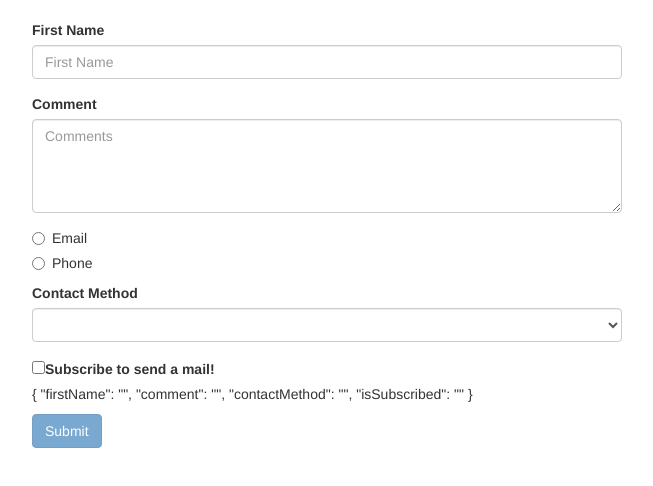
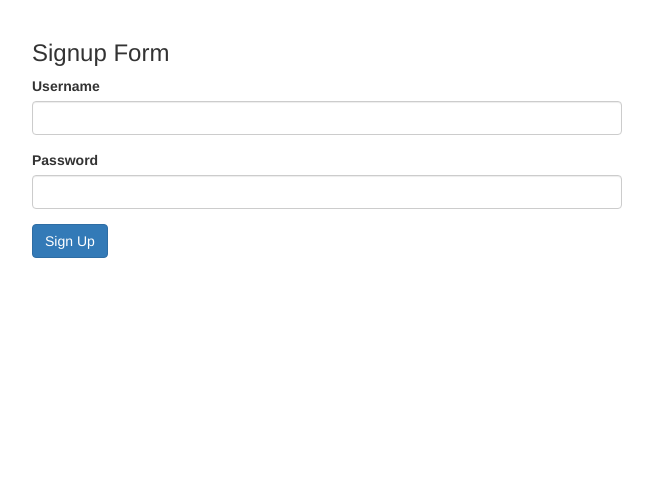
Before and after one commit to Dharanz/Angular, an Angular app in the folder forms-app/: page / in a window 1280 px wide. Shown: the top 486 px of the page, without its empty margins (3-656 px from the left). Built offline with nearby package versions, Linux system fonts and the light colour scheme.

Commit message:
added forms

```diff
--- a/forms-app/src/app/app.component.html
+++ b/forms-app/src/app/app.component.html
@@ -1 +1,16 @@
-<contact-form></contact-form>
+<!-- <div class="col-md-10">
+    <h3>Contact Form</h3>
+    <contact-form></contact-form>
+</div>
+
+<br /><br /><br /><br /><br /><br />
+
+<div class="col-md-7">
+    <h3>Courses Form</h3>
+    <courses-form></courses-form>
+</div> -->
+
+<div class="col-md-6">
+    <h3>Signup Form</h3>
+    <signup-form></signup-form>
+</div>
--- a/forms-app/src/app/contact-form/contact-form.component.html
+++ b/forms-app/src/app/contact-form/contact-form.component.html
@@ -1,4 +1,4 @@
-<div class="col-md-6">
+
   <form #f="ngForm">
       <div class="form-group">
         <label for="firstName">First Name</label>
@@ -64,4 +64,3 @@
     <p>{{ f.value | json }}</p>
       <button class="btn btn-primary" [disabled]="f.invalid">Submit</button>
     </form>
-</div>
--- /dev/null
+++ b/forms-app/src/app/courses-form/courses-form.component.html
@@ -0,0 +1,39 @@
+
+  <form #form="ngForm" (ngSubmit)="submit(form.value)">
+    <div class="form-group">
+      <label for="courses">Courses</label>
+      <input type="text"
+        required
+        minlength="5"
+        ngModel
+        name="courses"
+        #courses="ngModel"
+        class="form-control"
+        id="courses">
+      <div class="alert alert-danger" *ngIf="courses.touched && courses.invalid">
+        <div *ngIf="courses.errors.required">
+          Courses is required!
+        </div>
+        <div *ngIf="courses.errors.minlength">
+          Courses should have minimum of {{ courses.errors.minlength.requiredLength }} char!
+        </div>
+      </div>
+    </div>
+    <div class="form-group">
+        <label for="category">Category</label>
+        <select required id="catogory" ngModel name="category" #category="ngModel" class="form-control">
+          <option value=""></option>
+          <option *ngFor="let category of categories" [value]="category.id">{{ category.name }}</option>
+        </select>
+        <div class="alert alert-danger" *ngIf="category.touched && category.invalid">
+          Category is required!
+        </div>
+    </div>
+    <div>
+        <label>
+          <input type="checkbox" ngModel name="isChecked">30-day money back guarantee!
+        </label>
+    </div>
+   <p> {{ form.value | json }}</p>
+    <button class="btn btn-primary" [disabled]="form.invalid">Create</button>
+  </form>
--- /dev/null
+++ b/forms-app/src/app/courses-form/courses-form.component.ts
@@ -0,0 +1,18 @@
+import { Component } from '@angular/core';
+
+@Component({
+  selector: 'courses-form',
+  templateUrl: './courses-form.component.html',
+  styleUrls: ['./courses-form.component.css']
+})
+export class CoursesFormComponent {
+  categories=[
+    {id:1, name:'Development'},
+    {id:2, name:'Art'},
+    {id:3, name:'Languages'}
+  ];
+
+  submit(courses){
+    console.log(courses);
+  }
+}
--- /dev/null
+++ b/forms-app/src/app/signup-form/signup-form.component.html
@@ -0,0 +1,11 @@
+<form [formGroup]="form">
+  <div class="form-group">
+    <label for="username">Username</label>
+    <input type="text" formControlName="username" id="username" class="form-control">
+  </div>
+  <div class="form-group">
+    <label for="password">Password</label>
+    <input type="text" formControlName="password" id="password" class="form-control">
+  </div>
+  <button class="btn btn-primary">Sign Up</button>
+</form>
--- /dev/null
+++ b/forms-app/src/app/signup-form/signup-form.component.ts
@@ -0,0 +1,21 @@
+import { Component, OnInit } from '@angular/core';
+import { FormGroup, FormControl } from '@angular/forms';
+
+@Component({
+  selector: 'signup-form',
+  templateUrl: './signup-form.component.html',
+  styleUrls: ['./signup-form.component.css']
+})
+export class SignupFormComponent implements OnInit {
+
+  form=new FormGroup({
+    username: new FormControl(),
+    password: new FormControl()
+  });
+
+  constructor() { }
+
+  ngOnInit() {
+  }
+
+}
```
Also changed, not shown: forms-app/src/app/app.module.ts (+8 -3 lines), forms-app/src/app/courses-form/courses-form.component.css (added), forms-app/src/app/signup-form/signup-form.component.css (added), 2 other files (tests, documents, lock files or other folders). Lines whose indentation alone changed are shown as unchanged.
